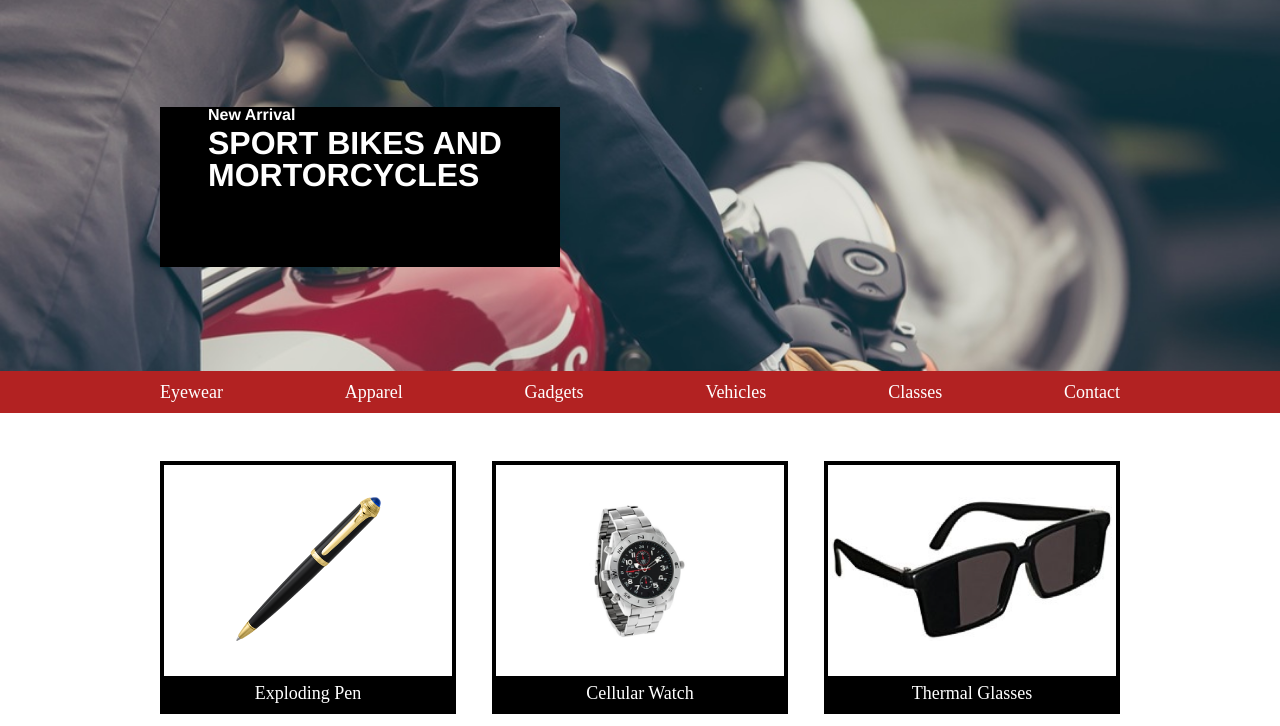
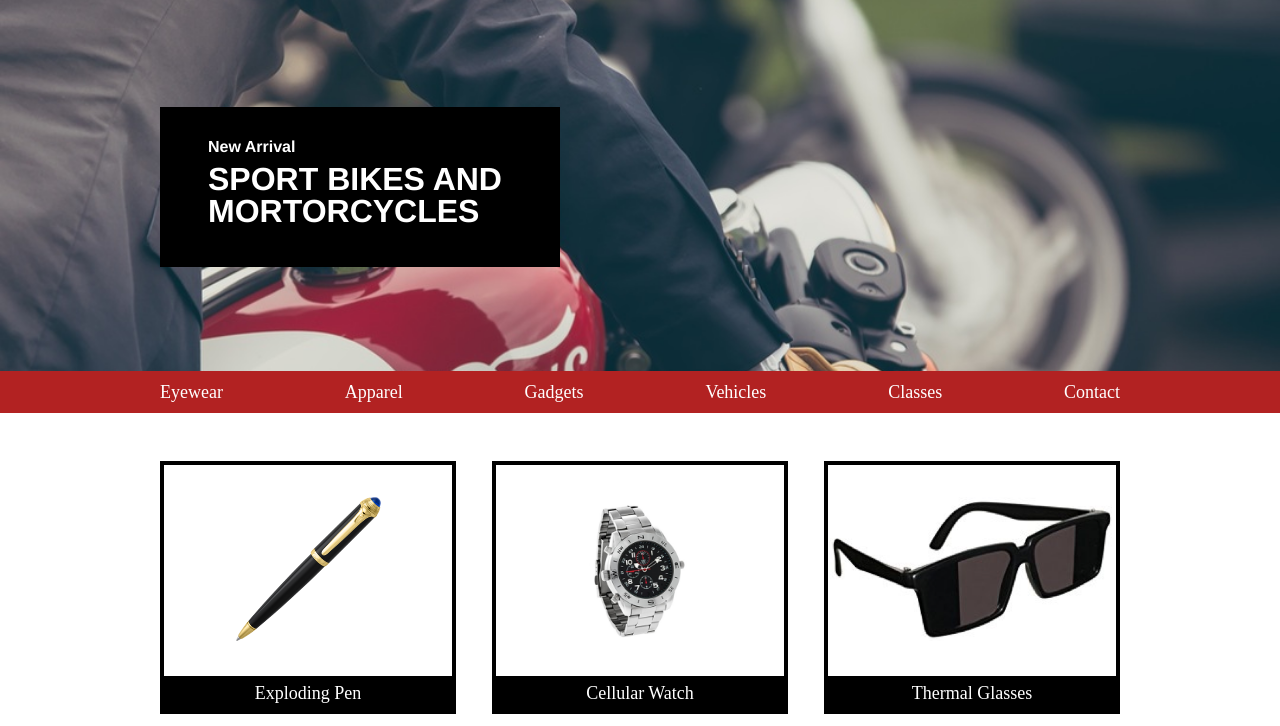
Before and after one commit to ericserdar/Secret-agent, a plain HTML site: page index.html in a window 1280 px wide. Shown: the part 74-800 px from the top of the page. Drawn offline with Linux system fonts and the light colour scheme.

Commit message:
updated styling

```diff
--- a/resources/style.css
+++ b/resources/style.css
@@ -59,6 +59,7 @@ header img {
 .main-container-text h3 {
   font-size: 1rem;
   margin: 2rem 0 0.25rem 3rem;
+  padding-top: 2rem;
 }
 
 .main-container-text h1 {
@@ -66,6 +67,7 @@ header img {
   flex-direction: column;
   font-size: 2rem;
   margin-left: 3rem;
+  padding-top: 0.25rem;
 }
 
 .ribbon {
```
